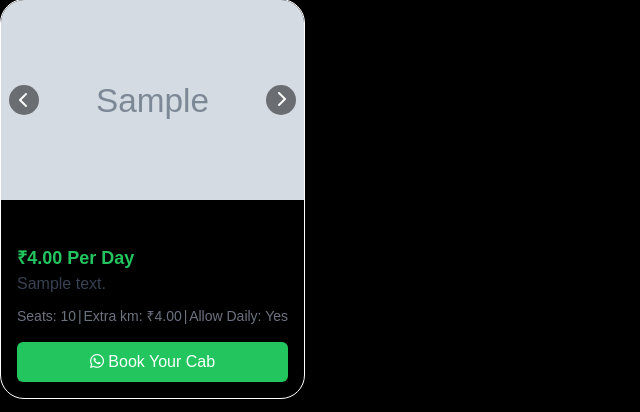
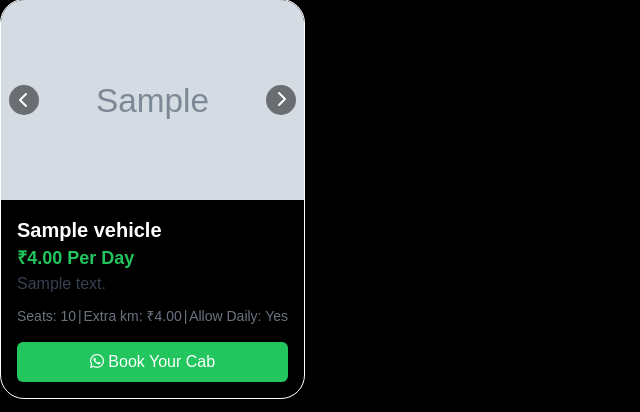
Before and after one commit to muhdashique/pickmetravels, a Django app: page / in a window 1280 px wide. Shown: the part 2464-2876 px from the top of the page, without its empty margins (0-640 px from the left). Run offline with Django 4.2, Linux system fonts and the light colour scheme; tables that the repository leaves empty hold one stand-in row (values such as "Sample post"); grey boxes marked "Sample" are stand-in pictures; some libraries are stand-ins or nearby versions.

Commit message:
name view

```diff
--- a/templates/index.html
+++ b/templates/index.html
@@ -2433,7 +2433,7 @@ nav {
                 </div>
 
                 <div class="p-4">
-                    <div class="text-xl font-bold">{{ vehicle.name }}</div>
+                    <div class="text-xl font-bold" style="color: white;">{{ vehicle.name }}</div>
                     <div class="text-lg font-semibold text-green-500">₹{{ vehicle.per_day_rate }} Per Day </div>
                     <div class="vehicle-description text-gray-700 overflow-hidden relative" id="desc-{{ vehicle.id }}">
                         {{ vehicle.description|truncatechars:100 }}
```
